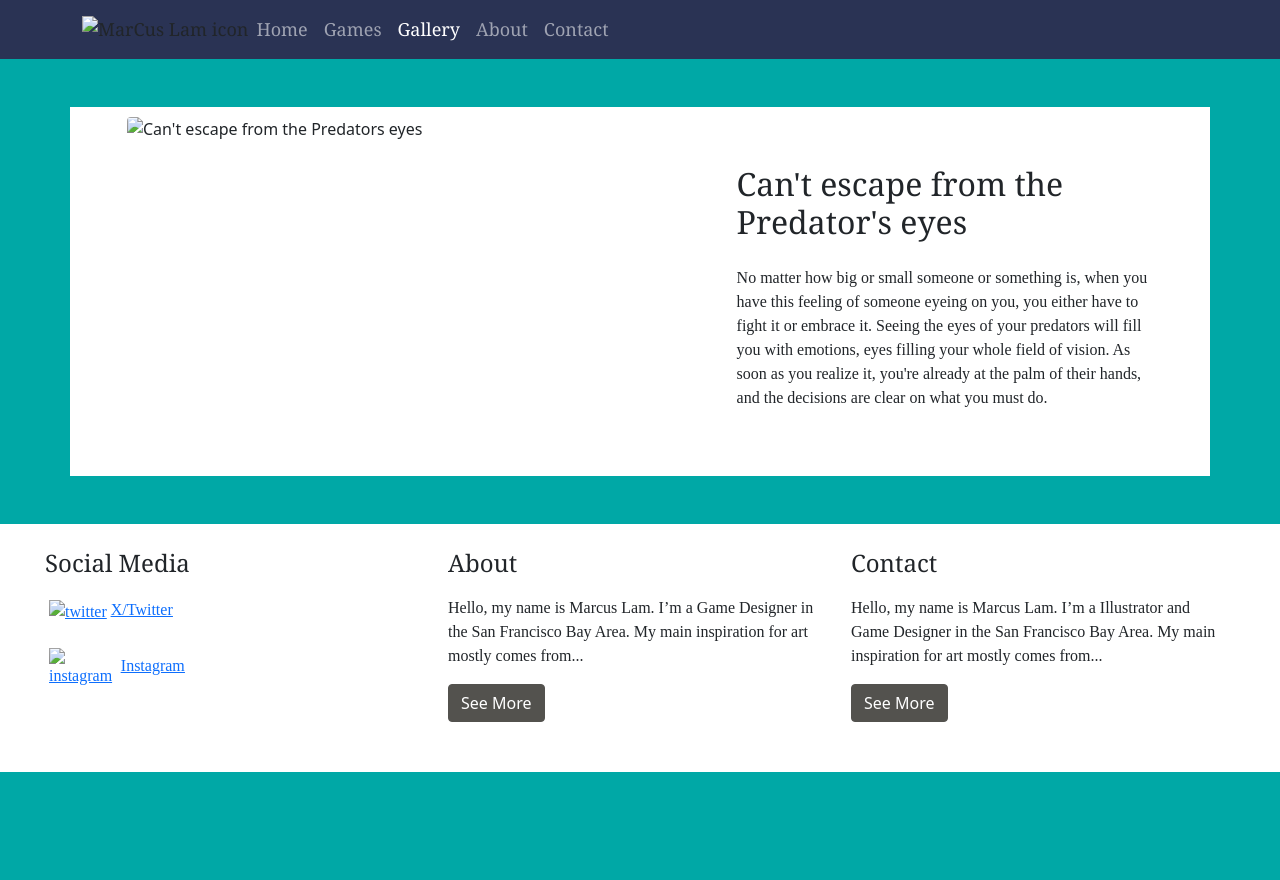
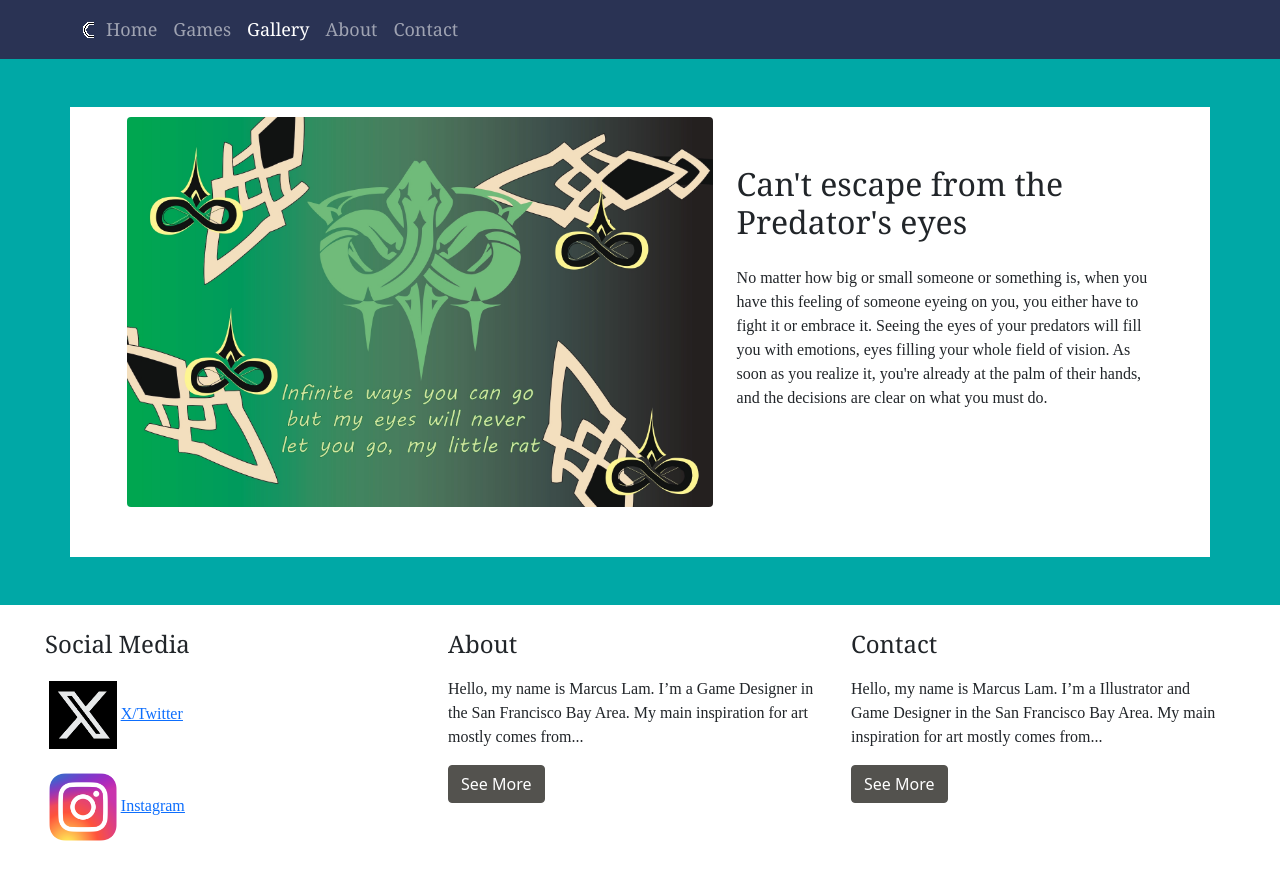
Before and after one commit to 4str0Matr1x/Marcus_Lam_Portfolio, a plain HTML site: page snake.html in a window 1280 px wide. Before the commit the page ends 800 px from the top, so only its background shows below. Drawn offline with nearby package versions, Linux system fonts and the light colour scheme; files that its build step writes are made by us from their sources.

Commit message:
Update snake.html

```diff
--- a/snake.html
+++ b/snake.html
@@ -4,7 +4,7 @@
     <meta charset="UTF-8">
     <meta name="viewport" content="width=device-width, initial-scale=1.0">
     <title>Document</title>
-    <link rel="stylesheet" href="bootstrap-5.1.3-dist/bootstrap-5.1.3-dist/css/bootstrap.css">
+    <link rel="stylesheet" href="bootstrap.css">
 
 </head>
 
@@ -55,7 +55,7 @@
       <header>
         <nav class="navbar navbar-expand-lg navbar-dark bg-primary">
             <div class="container">
-                <img src="img/favicon.ico" alt="MarCus Lam icon">
+                <img src="favicon.ico" alt="MarCus Lam icon">
                 <button class="navbar-toggler" type="button" data-bs-toggle="collapse" data-bs-target="#navbarSupportedContent" aria-controls="navbarSupportedContent" aria-expanded="false" aria-label="Toggle navigation">
                 <span class="navbar-toggler-icon"></span>
               </button>
@@ -85,7 +85,7 @@
                 <div class="container">
                     <div class="row">
                         <div class="col-md-7">
-                            <img src="img/Cant escape from the Predators eyes_page-0001.jpg" class="rounded float-start d-block img-fluid" alt="Can't escape from the Predators eyes">
+                            <img src="Cant escape from the Predators eyes_page-0001.jpg" class="rounded float-start d-block img-fluid" alt="Can't escape from the Predators eyes">
                         </div>
                         <div class="col-md-5">
                             <h1 class="mt-5">Can't escape from the Predator's eyes</h1>
@@ -101,8 +101,8 @@
               <div class="col-sm-4">
                   <div class="card-body">
                     <h5 class="card-title">Social Media</h5>
-                    <p class="card-text"><a href="#"><img src="img/twitter.png" class="img-thumbnail" alt="twitter"><u>X/Twitter</u></a></p>
-                    <p class="card-text"><a href="#"><img src="img/Instagram_logo_2016.svg.png" class="img-thumbnail" alt="instagram"><u>Instagram</u></a></p>
+                    <p class="card-text"><a href="#"><img src="twitter.png" class="img-thumbnail" alt="twitter"><u>X/Twitter</u></a></p>
+                    <p class="card-text"><a href="#"><img src="Instagram_logo_2016.svg.png" class="img-thumbnail" alt="instagram"><u>Instagram</u></a></p>
                   </div>
               </div>
               <div class="col-sm-4">
@@ -121,6 +121,6 @@
             </div>
             </div>
 
-        <script src="bootstrap-5.1.3-dist/bootstrap-5.1.3-dist/js/bootstrap.js"></script>
+        <script src="bootstrap.js"></script>
     </body>
 </html>
```
